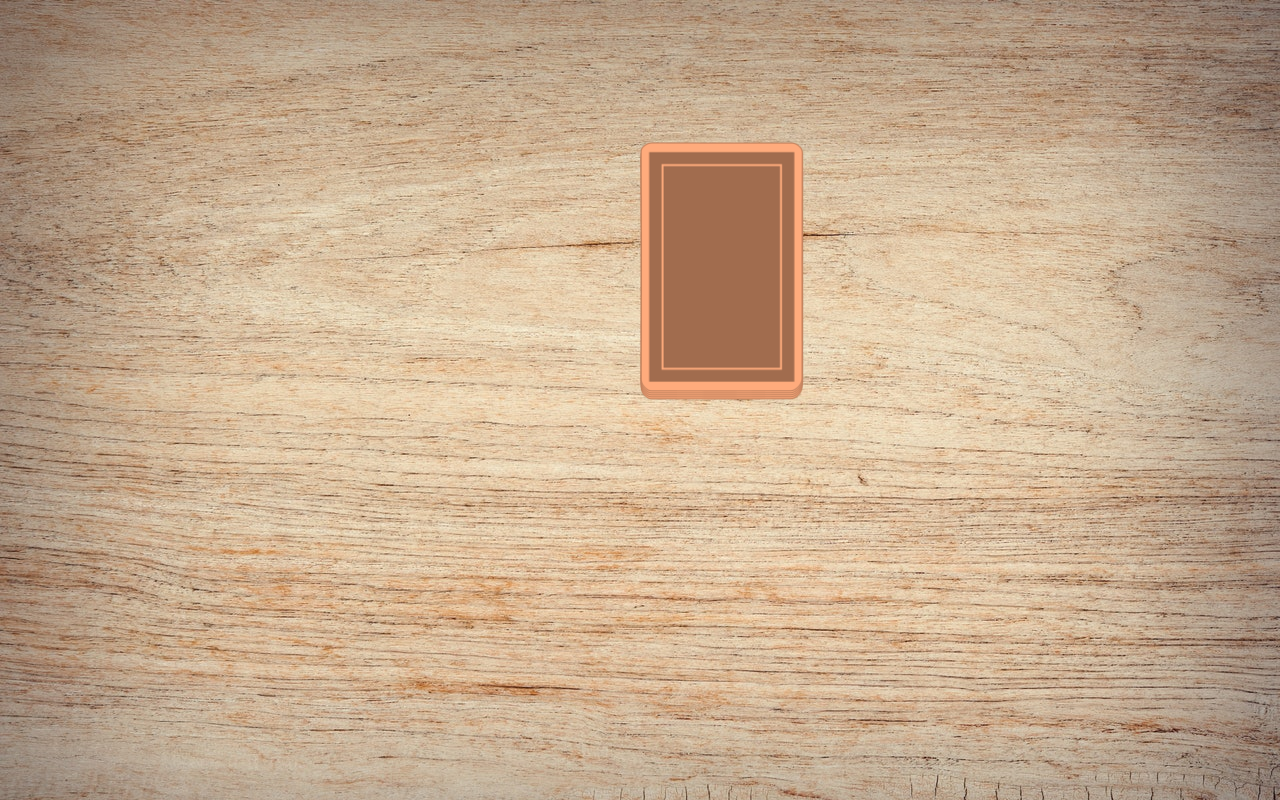
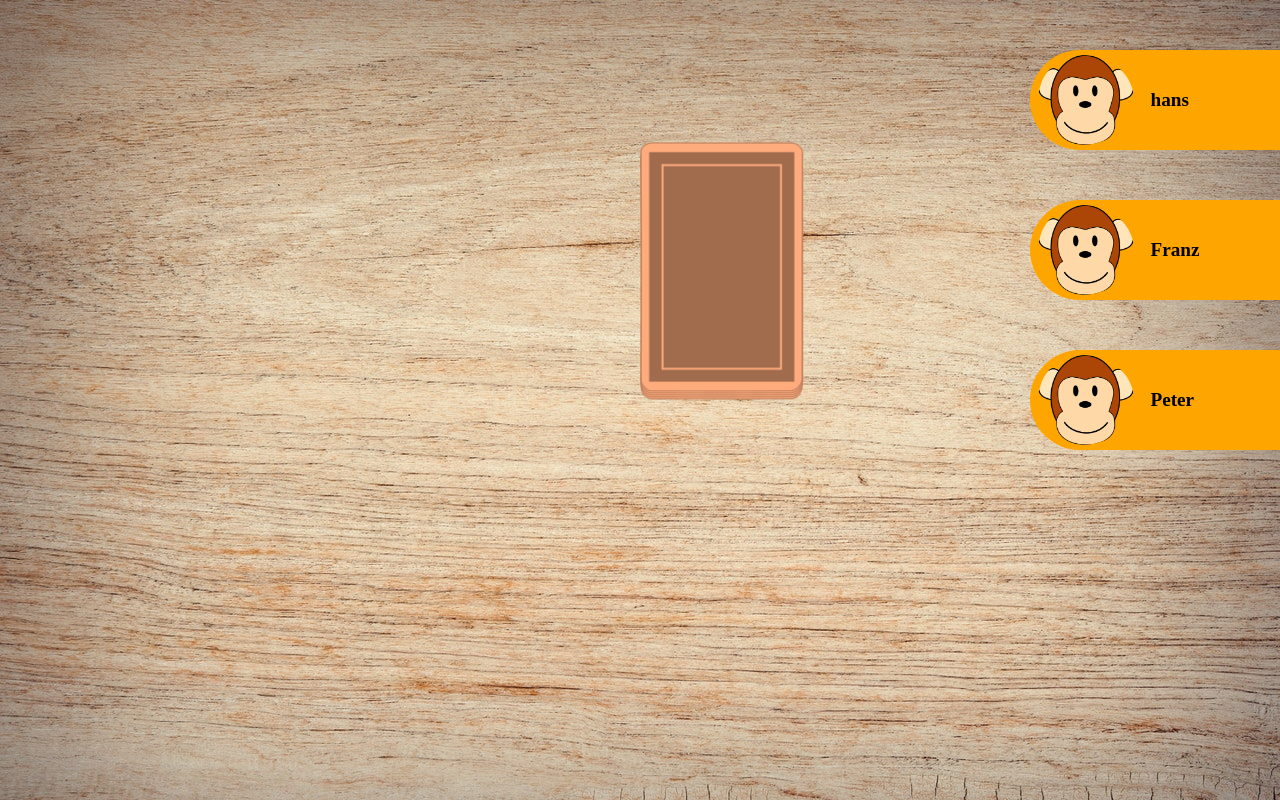
Before and after one commit to TimmEichholz/ringoffire, an Angular app: page /game in a window 1280 px wide. Built offline with nearby package versions, Linux system fonts and the light colour scheme.

Commit message:
show players

```diff
--- a/src/app/game/game.component.html
+++ b/src/app/game/game.component.html
@@ -1,3 +1,5 @@
+<app-player *ngFor="let player of game.players; let i = index" [ngStyle]="{'top.px': 50+(i*150)}" [name]="player" class="player-position"></app-player>
+
 <div class="field">
     <div class="card-stack">
         <img [ngStyle]="{'bottom.px': i*2}" *ngFor="let c of[1,2,3,4]; let i = index; " src="assets/cards/card_cover.png" alt="">
--- a/src/app/game/game.component.scss
+++ b/src/app/game/game.component.scss
@@ -53,3 +53,9 @@
 
     }
 }
+
+.player-position{
+    position: absolute;
+    right:0;
+
+}
--- a/src/app/player/player.component.html
+++ b/src/app/player/player.component.html
@@ -1 +1,4 @@
-<p>player works!</p>
+<div class="player-box" >
+    <img src="assets/profile/monkey.png" alt="">
+    <span>{{ name }}</span>
+</div>
--- a/src/app/player/player.component.scss
+++ b/src/app/player/player.component.scss
@@ -0,0 +1,23 @@
+.player-box{
+
+    height: 100px;
+    width: 250px;
+    background-color: orange;
+    color: black;
+    border-bottom-left-radius: 50px;
+    border-top-left-radius: 50px;
+    display: flex;
+    align-items: center;
+    img{
+        height: 90px;
+        width: auto;
+        object-fit: cover;
+        padding-left:8px;
+        border-radius: 100%;
+    }
+    span{
+        padding-left:16px;
+        font-size: larger;
+        font-weight: 600;
+    }
+}
--- a/src/app/player/player.component.ts
+++ b/src/app/player/player.component.ts
@@ -1,4 +1,4 @@
-import { Component, OnInit } from '@angular/core';
+import { Component, Input, OnInit } from '@angular/core';
 
 @Component({
   selector: 'app-player',
@@ -6,7 +6,7 @@ import { Component, OnInit } from '@angular/core';
   styleUrls: ['./player.component.scss']
 })
 export class PlayerComponent implements OnInit {
-
+@Input() name: any;
   constructor() { }
 
   ngOnInit(): void {
--- a/src/models/game.ts
+++ b/src/models/game.ts
@@ -1,5 +1,5 @@
 export class Game{
-    public players: string[] = [];
+    public players: string[] = ['hans', 'Franz', 'Peter'];
     public stack: string[] = [];
     public playedCards: string[] = [];
     public currentPlayer: number = 0;
```
